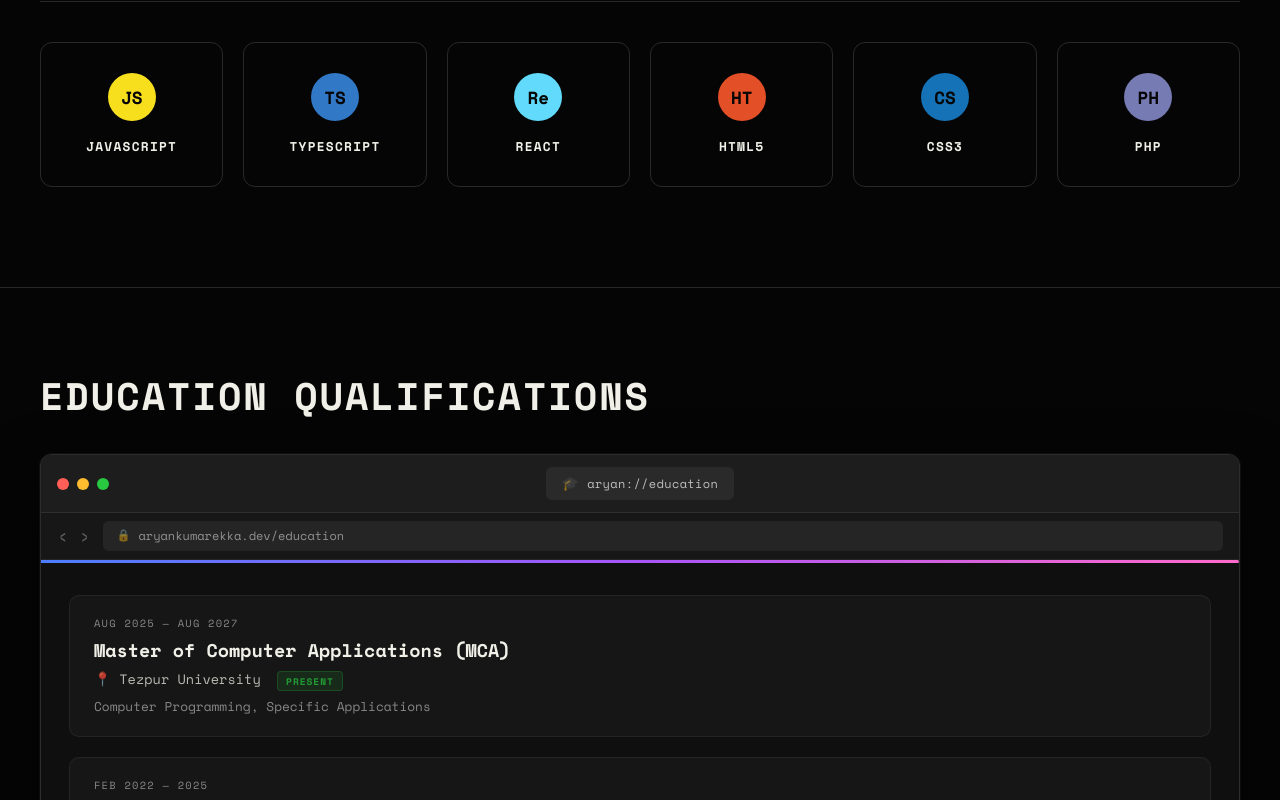
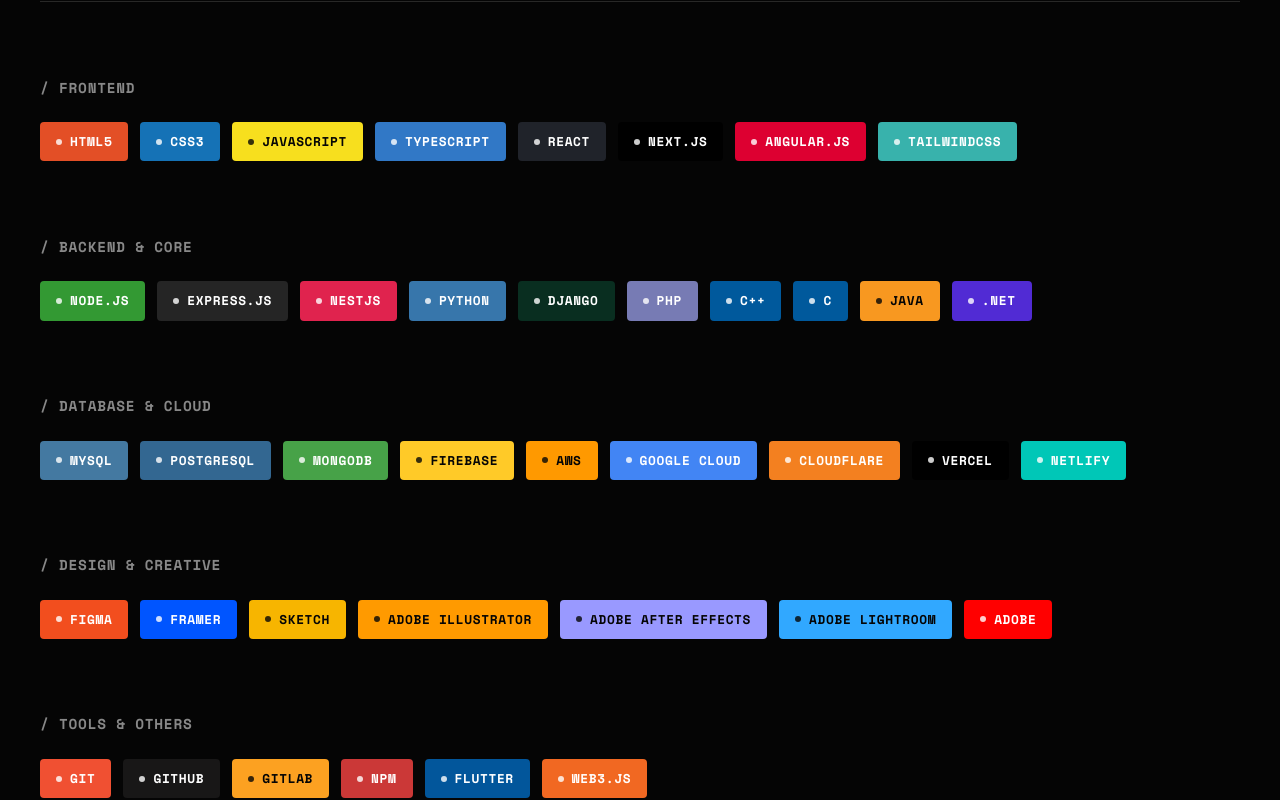
Before and after one commit to AryanAKE/aryankumarekka, a React (Vite) app: page / in a window 1280 px wide. Shown: the part 1720-2520 px from the top of the page. Built offline with nearby package versions, Linux system fonts and the light colour scheme.

Commit message:
Revamp TechStack to use categorized tech badges

```diff
--- a/src/components/TechStack.css
+++ b/src/components/TechStack.css
@@ -10,7 +10,7 @@
   display: flex;
   align-items: flex-end;
   justify-content: space-between;
-  margin-bottom: 40px;
+  margin-bottom: 60px;
 }
 
 .techstack-heading {
@@ -25,76 +25,82 @@
   color: var(--grey, #888);
 }
 
-.techstack-grid {
-  display: grid;
-  grid-template-columns: repeat(auto-fit, minmax(150px, 1fr));
-  gap: 20px;
+.techstack-categories {
+  display: flex;
+  flex-direction: column;
+  gap: 60px;
 }
 
-.tech-card {
-  transition: opacity 0.6s cubic-bezier(0.16, 1, 0.3, 1),
-              transform 0.6s cubic-bezier(0.16, 1, 0.3, 1);
+.tech-category {
+  transition: opacity 0.8s cubic-bezier(0.16, 1, 0.3, 1),
+              transform 0.8s cubic-bezier(0.16, 1, 0.3, 1);
 }
 
-.tech-card.animate-on-scroll:not(.in-view) {
+.tech-category.animate-on-scroll:not(.in-view) {
   opacity: 0;
-  transform: translateY(40px);
+  transform: translateY(30px);
 }
 
-.tech-card.in-view {
+.tech-category.in-view {
   opacity: 1;
   transform: translateY(0);
 }
 
-.tech-card-inner {
-  border: 1px solid var(--border);
-  padding: 30px;
-  display: flex;
-  flex-direction: column;
-  align-items: center;
-  justify-content: center;
-  gap: 16px;
-  background: transparent;
-  transition: transform 0.3s ease, box-shadow 0.3s ease, background 0.3s ease;
-  border-radius: 12px;
-  cursor: pointer;
+.tech-category-title {
+  font-size: 0.9rem;
+  font-weight: 700;
+  letter-spacing: 0.05em;
+  text-transform: uppercase;
+  margin-bottom: 24px;
+  color: var(--grey, #888);
 }
 
-.tech-card-inner:hover {
-  transform: translateY(-8px) scale(1.02);
-  box-shadow: 0 16px 32px rgba(0,0,0,0.3);
-  background: rgba(255, 255, 255, 0.02);
+.tech-badges-wrapper {
+  display: flex;
+  flex-wrap: wrap;
+  gap: 12px;
 }
 
-.tech-logo {
-  width: 48px;
-  height: 48px;
-  border-radius: 50%;
-  display: flex;
+.tech-badge {
+  display: inline-flex;
   align-items: center;
-  justify-content: center;
-  font-weight: 900;
-  font-size: 1.1rem;
-  color: #050505; /* Black text inside colored circles */
+  gap: 8px;
+  padding: 10px 16px;
+  border-radius: 4px;
+  font-size: 0.8rem;
+  font-weight: 800;
+  letter-spacing: 0.05em;
+  text-transform: uppercase;
+  cursor: pointer;
+  transition: transform 0.2s ease, box-shadow 0.2s ease;
 }
 
-.tech-name {
-  font-size: 0.8rem;
-  letter-spacing: 0.1em;
-  text-transform: uppercase;
-  font-weight: 700;
-  color: var(--fg);
+.tech-badge:hover {
+  transform: translateY(-3px) scale(1.02);
+  box-shadow: 0 10px 20px rgba(0,0,0,0.25);
+  z-index: 2;
+}
+
+.tech-badge-dot {
+  width: 6px;
+  height: 6px;
+  border-radius: 50%;
+  display: inline-block;
+  opacity: 0.8;
 }
 
 @media (max-width: 767px) {
   .section-techstack {
     padding: 0 20px 80px;
   }
-  .techstack-grid {
-    grid-template-columns: repeat(2, 1fr);
-    gap: 12px;
+  .techstack-heading-row {
+    margin-bottom: 40px;
   }
-  .tech-card-inner {
-    padding: 20px 10px;
+  .techstack-categories {
+    gap: 40px;
+  }
+  .tech-badge {
+    padding: 8px 14px;
+    font-size: 0.75rem;
   }
 }
--- a/src/components/TechStack.jsx
+++ b/src/components/TechStack.jsx
@@ -1,13 +1,72 @@
 import React from 'react';
 import './TechStack.css';
 
-const techStack = [
-  { name: 'JavaScript', color: '#f7df1e', label: 'JS' },
-  { name: 'TypeScript', color: '#3178c6', label: 'TS' },
-  { name: 'React', color: '#61dafb', label: 'Re' },
-  { name: 'HTML5', color: '#e34f26', label: 'HT' },
-  { name: 'CSS3', color: '#1572b6', label: 'CS' },
-  { name: 'PHP', color: '#777bb4', label: 'PH' },
+const techCategories = [
+  {
+    category: "Frontend",
+    skills: [
+      { name: 'HTML5', color: '#E34F26' },
+      { name: 'CSS3', color: '#1572B6' },
+      { name: 'JavaScript', color: '#F7DF1E', darkText: true },
+      { name: 'TypeScript', color: '#3178C6' },
+      { name: 'React', color: '#20232a' },
+      { name: 'Next.js', color: '#000000' },
+      { name: 'Angular.js', color: '#DD0031' },
+      { name: 'TailwindCSS', color: '#38B2AC' }
+    ]
+  },
+  {
+    category: "Backend & Core",
+    skills: [
+      { name: 'Node.js', color: '#339933' },
+      { name: 'Express.js', color: '#252525' },
+      { name: 'NestJS', color: '#E0234E' },
+      { name: 'Python', color: '#3776AB' },
+      { name: 'Django', color: '#092E20' },
+      { name: 'PHP', color: '#777BB4' },
+      { name: 'C++', color: '#00599C' },
+      { name: 'C', color: '#00599C' },
+      { name: 'Java', color: '#f89820', darkText: true },
+      { name: '.NET', color: '#512BD4' }
+    ]
+  },
+  {
+    category: "Database & Cloud",
+    skills: [
+      { name: 'MySQL', color: '#4479A1' },
+      { name: 'PostgreSQL', color: '#336791' },
+      { name: 'MongoDB', color: '#47A248' },
+      { name: 'Firebase', color: '#FFCA28', darkText: true },
+      { name: 'AWS', color: '#FF9900', darkText: true },
+      { name: 'Google Cloud', color: '#4285F4' },
+      { name: 'Cloudflare', color: '#F38020' },
+      { name: 'Vercel', color: '#000000' },
+      { name: 'Netlify', color: '#00C7B7' }
+    ]
+  },
+  {
+    category: "Design & Creative",
+    skills: [
+      { name: 'Figma', color: '#F24E1E' },
+      { name: 'Framer', color: '#0055FF' },
+      { name: 'Sketch', color: '#F7B500', darkText: true },
+      { name: 'Adobe Illustrator', color: '#FF9A00', darkText: true },
+      { name: 'Adobe After Effects', color: '#9999FF', darkText: true },
+      { name: 'Adobe Lightroom', color: '#31A8FF', darkText: true },
+      { name: 'Adobe', color: '#FF0000' }
+    ]
+  },
+  {
+    category: "Tools & Others",
+    skills: [
+      { name: 'Git', color: '#F05032' },
+      { name: 'GitHub', color: '#181717' },
+      { name: 'GitLab', color: '#FCA121', darkText: true },
+      { name: 'NPM', color: '#CB3837' },
+      { name: 'Flutter', color: '#02569B' },
+      { name: 'Web3.js', color: '#F16822' }
+    ]
+  }
 ];
 
 const TechStack = () => {
@@ -15,21 +74,31 @@ const TechStack = () => {
     <section className="section-techstack" id="techstack">
       <div className="techstack-heading-row">
         <h2 className="techstack-heading">Tech Stack</h2>
-        <div className="techstack-subtitle">WHAT I USE TO BUILD ↗</div>
+        <div className="techstack-subtitle">TOOLS I USE TO BUILD ↗</div>
       </div>
 
-      <div className="techstack-grid">
-        {techStack.map((tech, index) => (
+      <div className="techstack-categories">
+        {techCategories.map((group, groupIndex) => (
           <div
-            key={index}
-            className="tech-card animate-on-scroll"
-            style={{ transitionDelay: `${index * 0.1}s` }}
+            key={groupIndex}
+            className="tech-category animate-on-scroll"
+            style={{ transitionDelay: `${groupIndex * 0.15}s` }}
           >
-            <div className="tech-card-inner">
-              <div className="tech-logo" style={{ background: tech.color }}>
-                {tech.label}
-              </div>
-              <div className="tech-name">{tech.name}</div>
+            <h3 className="tech-category-title">/ {group.category}</h3>
+            <div className="tech-badges-wrapper">
+              {group.skills.map((tech, i) => (
+                <div
+                  key={i}
+                  className="tech-badge"
+                  style={{
+                    backgroundColor: tech.color,
+                    color: tech.darkText ? '#050505' : '#FFFFFF'
+                  }}
+                >
+                  <span className="tech-badge-dot" style={{ backgroundColor: tech.darkText ? '#050505' : '#FFFFFF' }}></span>
+                  {tech.name}
+                </div>
+              ))}
             </div>
           </div>
         ))}
```
